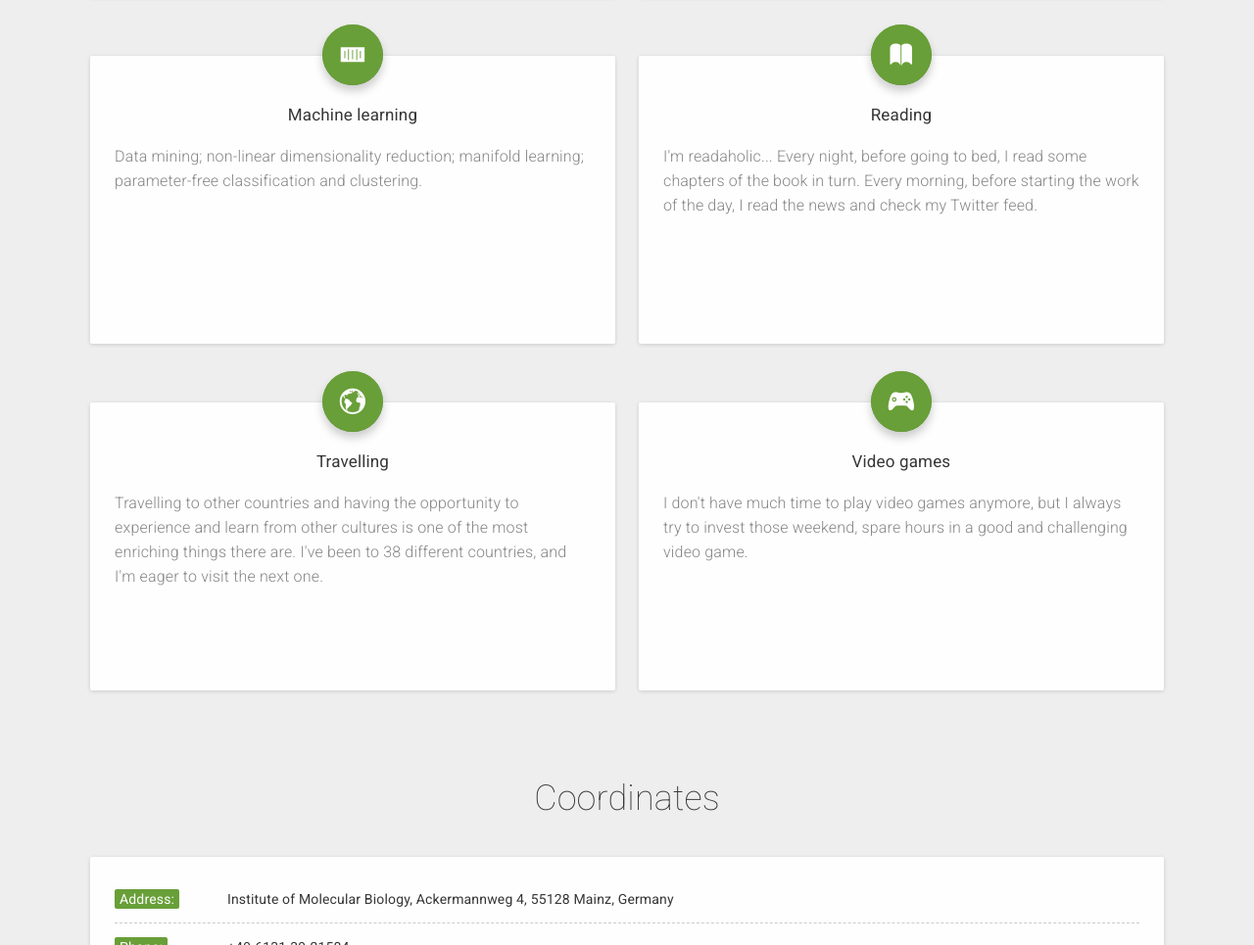
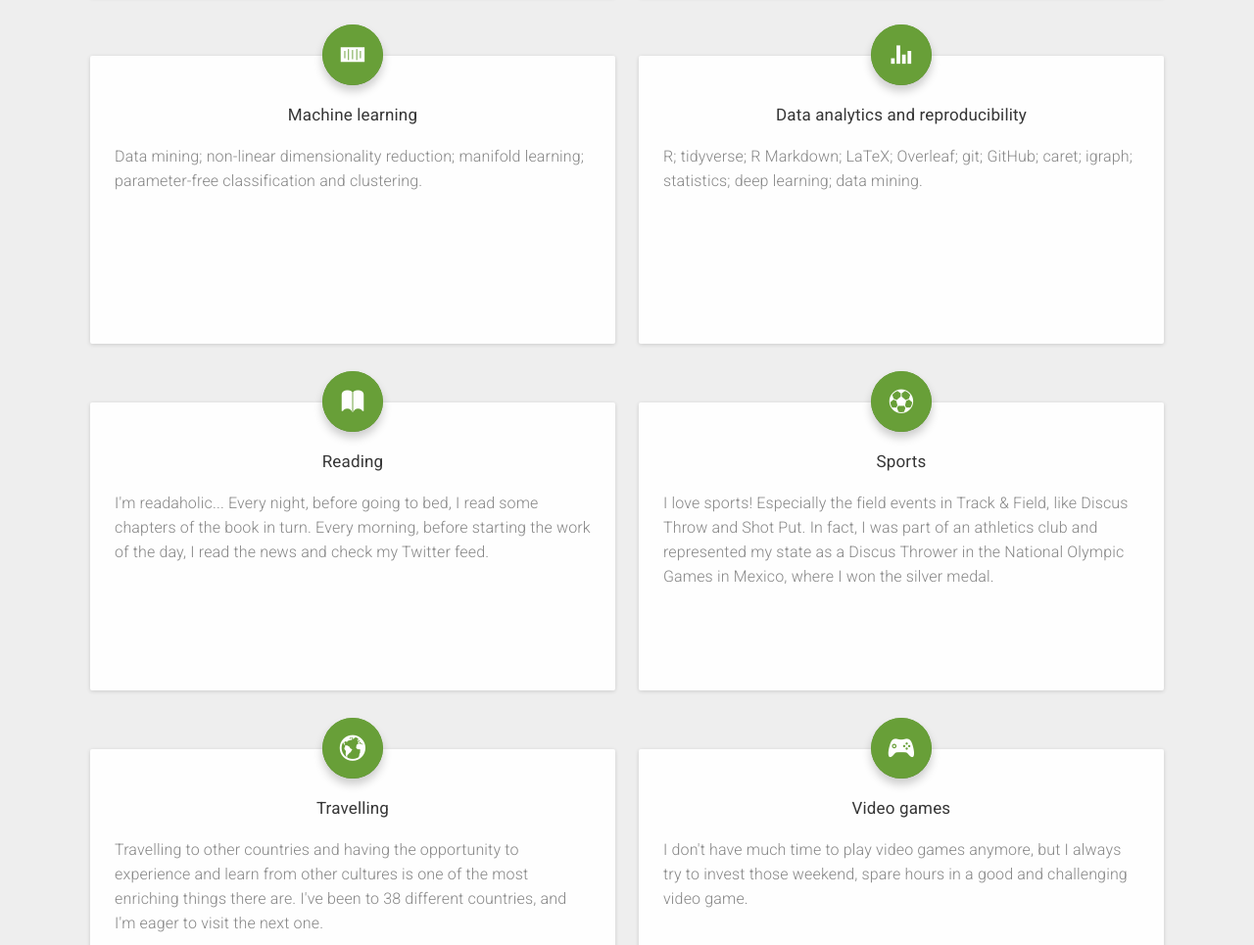
Before and after one commit to galanisl/galanisl.github.io, a plain HTML site: page index.html in a window 1280 px wide. Shown: the part 6505-7470 px from the top of the page at 98% size. Drawn offline with Linux system fonts and the light colour scheme; some packages are replaced by stand-ins of ours; a script that the page names is missing; files whose address does not match are found by name.

Commit message:
Additional interests

```diff
--- a/index.html
+++ b/index.html
@@ -800,6 +800,20 @@
 						<div class="col col-m-12 col-t-6 col-d-6">
 							<div class="content-box animated">
 								<div class="i_title">
+									<div class="icon"><i class="icon ion ion-stats-bars"></i></div>
+									<div class="name">Data analytics and reproducibility</div>
+								</div>
+								<p>
+									R; tidyverse; R Markdown; LaTeX; Overleaf; git; GitHub;
+									caret; igraph; statistics; deep learning; data mining.
+								</p>
+							</div>
+						</div>
+					</div>
+					<div class="row">
+						<div class="col col-m-12 col-t-6 col-d-6">
+							<div class="content-box animated">
+								<div class="i_title">
 									<div class="icon"><i class="icon ion ion-ios-book"></i></div>
 									<div class="name">Reading</div>
 								</div>
@@ -808,6 +822,21 @@
 									read some chapters of the book in turn. Every morning,
 									before starting the work of the day, I read the news
 									and check my Twitter feed.
+								</p>
+							</div>
+						</div>
+						<div class="col col-m-12 col-t-6 col-d-6">
+							<div class="content-box animated">
+								<div class="i_title">
+									<div class="icon"><i class="icon ion ion-ios-football"></i></div>
+									<div class="name">Sports</div>
+								</div>
+								<p>
+									I love sports! Especially the field events in Track
+									&amp; Field, like Discus Throw and Shot Put. In fact,
+									I was part of an athletics club and represented my state
+									as a Discus Thrower in the National Olympic Games in Mexico,
+									where I won the silver medal.
 								</p>
 							</div>
 						</div>
```
